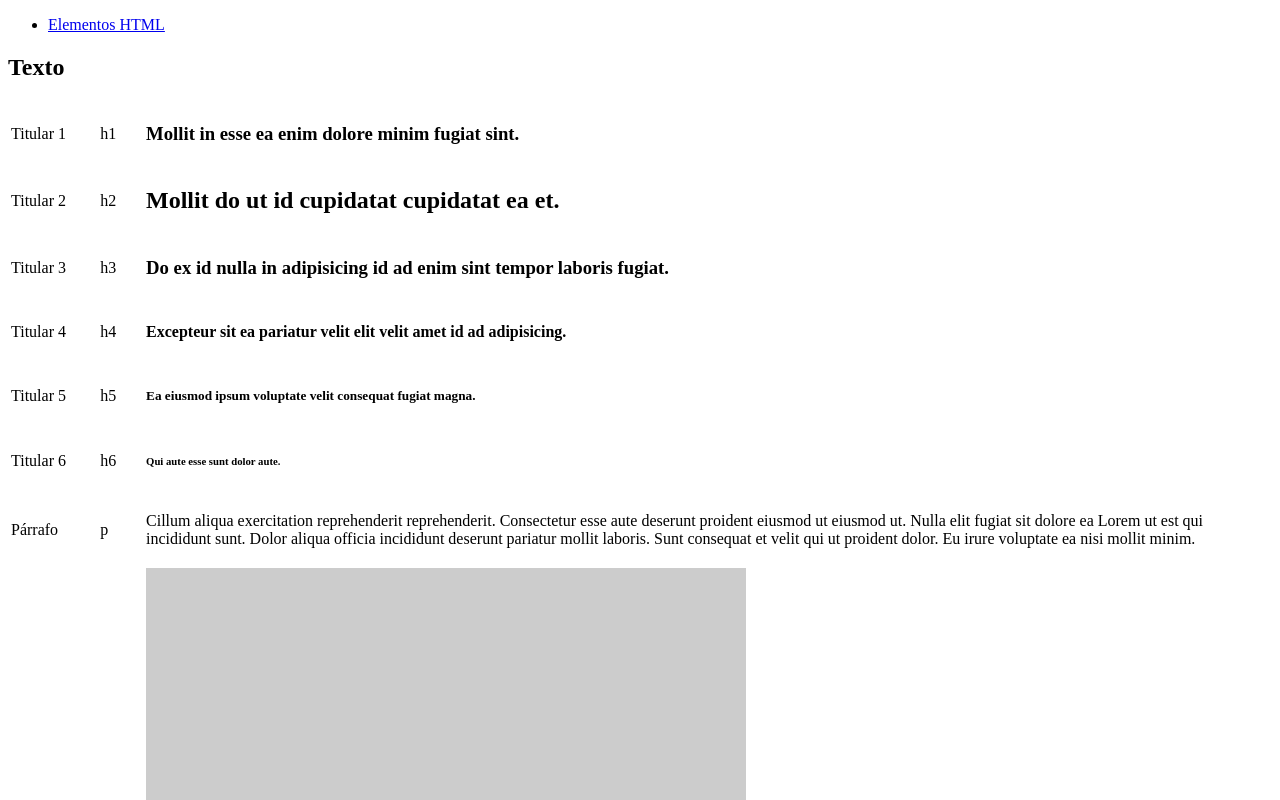
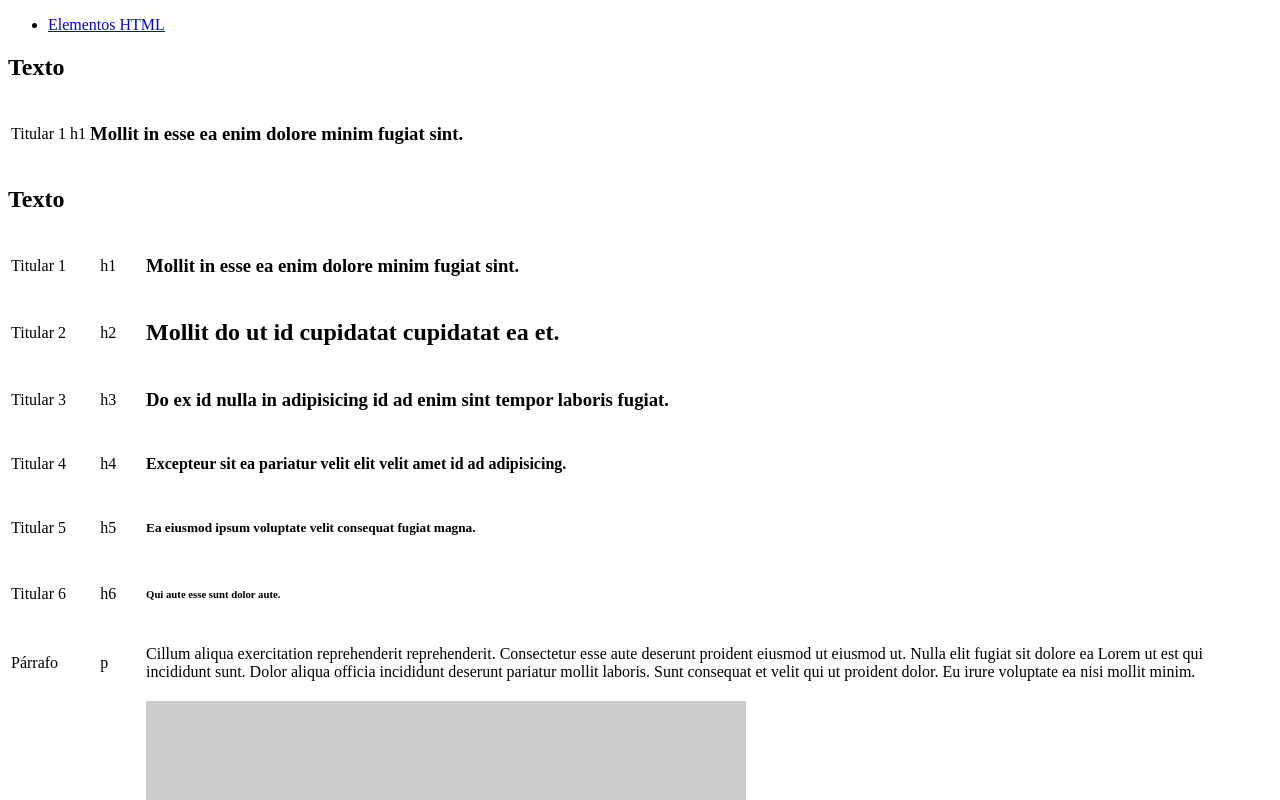
Before and after one commit to centroculturadigital-mx/agendadigital-sistemadisenio, a plain HTML site: page web/elementos.html in a window 1280 px wide. Shown: the top 800 px of the page. Drawn offline with Linux system fonts and the light colour scheme; placeholder pictures from the web are drawn by us.

Commit message:
documento de diseño inicial en inkscape

```diff
--- a/web/elementos.html
+++ b/web/elementos.html
@@ -25,6 +25,27 @@
             <section id="elementos" class="secciones-listado">
 
 
+                <section id="elementos-listas" class="elementos elementos-lista">
+                    <h2>
+                        Texto
+                    </h2>
+
+                    <table>
+                        <tr class="elemento">
+                            <td class="nombre">
+                                Titular 1
+                            </td>
+                            <td>
+                                h1
+                            </td>
+                            <td class="componente">
+                                <h1>
+                                    Mollit in esse ea enim dolore minim fugiat sint.
+                                </h1>
+                            </td>
+                        </tr>
+                    </table>
+                </section>
                 <section id="elementos-contenido" class="elementos elementos-lista">
 
                     <h2>
```
Also changed, not shown: diseño/sistema-diseño.svg (added).
